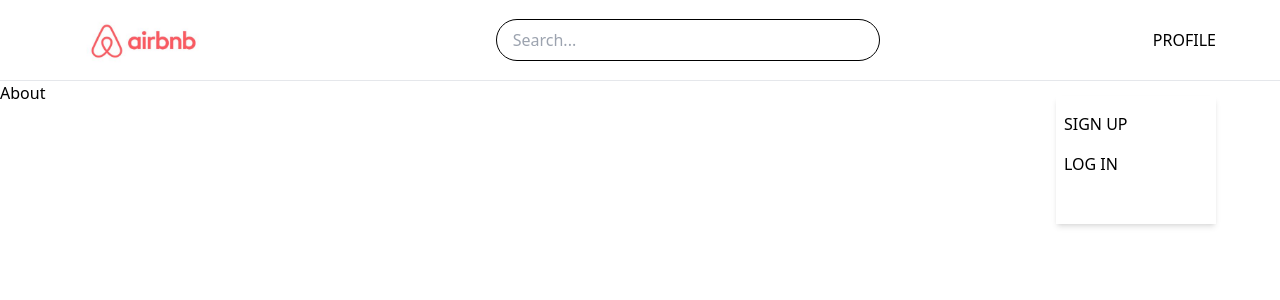
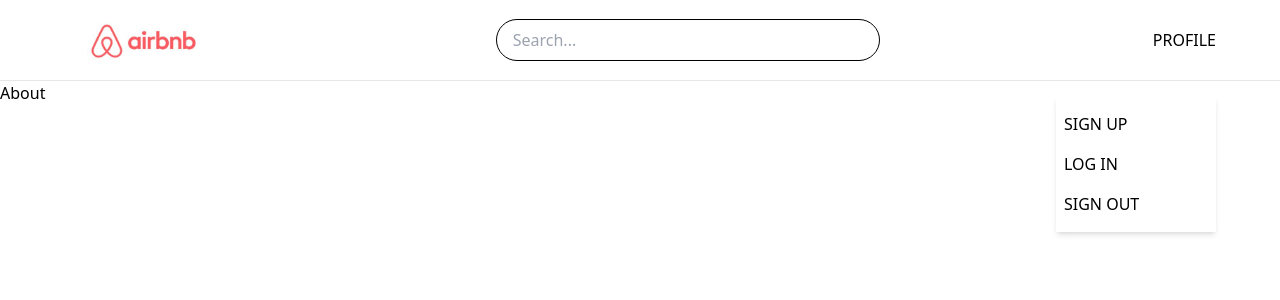
Before and after one commit to yahorlahunovich/real_estate_app, a React (Vite) app in the folder client/: page /about in a window 1280 px wide. Both pictures are taken after a click on the element "PROFILE". Shown: the top 300 px of the page. Built offline with nearby package versions, Linux system fonts and the light colour scheme; no server answers.

Commit message:
updated the headder and made the profile page private

```diff
--- a/client/src/App.tsx
+++ b/client/src/App.tsx
@@ -6,6 +6,7 @@ import Profile from "./pages/Profile";
 import Signup from "./pages/Signup";
 import Header from "./components/Header";
 import Signin from "./pages/Signin";
+import PrivateRoute from "./components/PrivateRoute";
 
 const App = () => {
   const [isSignup, setIsSignup] = useState(false);
@@ -16,7 +17,9 @@ const App = () => {
       <Routes>
         <Route path="/" element={<Home />} />
         <Route path="/about" element={<About />} />
-        <Route path="/profile" element={<Profile />} />
+        <Route element={<PrivateRoute />}>
+          <Route path="/profile" element={<Profile />} />
+        </Route>
       </Routes>
       {isSignup && <Signup setIsSignup={setIsSignup} />}
       {isSignin && <Signin setIsSignin={setIsSignin} />}
--- a/client/src/components/Header.tsx
+++ b/client/src/components/Header.tsx
@@ -1,6 +1,7 @@
 import { Link } from "react-router-dom";
 import { logo } from "../assets/icons";
 import { useState } from "react";
+import { useAppSelector } from "../redux/hooks";
 
 type HeaderProps = {
   setIsSignup: (isSignup: boolean) => void;
@@ -9,6 +10,7 @@ type HeaderProps = {
 
 const Header = ({ setIsSignin, setIsSignup }: HeaderProps) => {
   const [isProfileClicked, setIsProfileClicked] = useState(false);
+  const { currentUser } = useAppSelector((state) => state.user);
   return (
     <header className="flex flex-row justify-between items-center px-16 uppercase border-b border-gray-200">
       <div>
@@ -24,12 +26,25 @@ const Header = ({ setIsSignin, setIsSignup }: HeaderProps) => {
         />
       </form>
       <nav className="flex flex-row justify-center items-center gap-4">
+        {currentUser ? (
+          <Link to="/profile">
+            <img
+              src={currentUser.avatar}
+              alt="profile image"
+              className="w-14"
+            />
+            {currentUser.firstName}
+          </Link>
+        ) : (
+          ""
+        )}
         <span
           className="cursor-pointer"
           onClick={() => setIsProfileClicked(!isProfileClicked)}
         >
           Profile
         </span>
+
         {/* <Link to=""></Link> */}
       </nav>
       {isProfileClicked && (
@@ -56,8 +71,15 @@ const Header = ({ setIsSignin, setIsSignup }: HeaderProps) => {
           >
             Log in
           </li>
-          <li></li>
-          <li></li>
+          <li
+            className="cursor-pointer"
+            onClick={() => {
+              setIsSignin(true);
+              setIsProfileClicked(false);
+            }}
+          >
+            Sign out
+          </li>
         </ul>
       )}
     </header>
--- /dev/null
+++ b/client/src/components/PrivateRoute.tsx
@@ -0,0 +1,9 @@
+import { Navigate, Outlet } from "react-router-dom";
+import { useAppSelector } from "../redux/hooks";
+
+const PrivateRoute = () => {
+  const { currentUser } = useAppSelector((state) => state.user);
+  return currentUser ? <Outlet /> : <Navigate to="/sign-in" />;
+};
+
+export default PrivateRoute;
```
